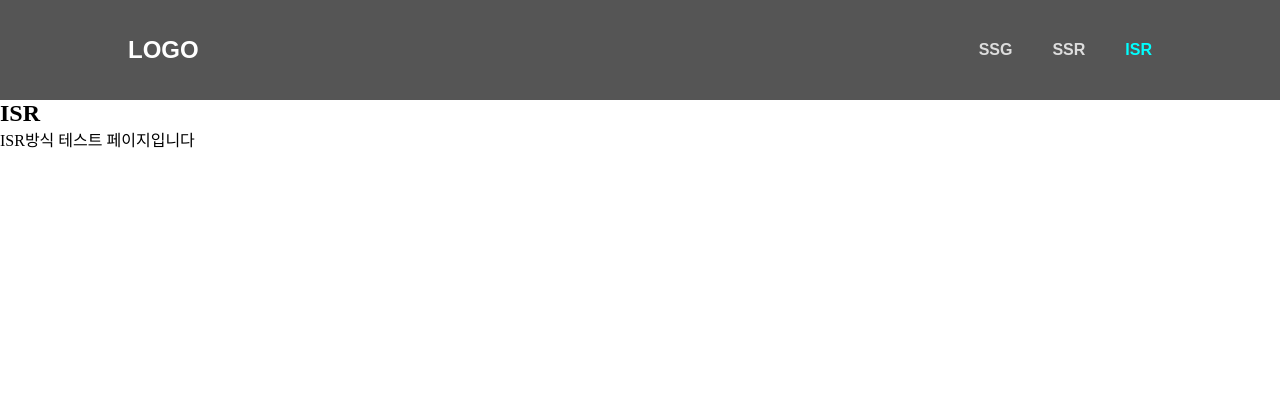
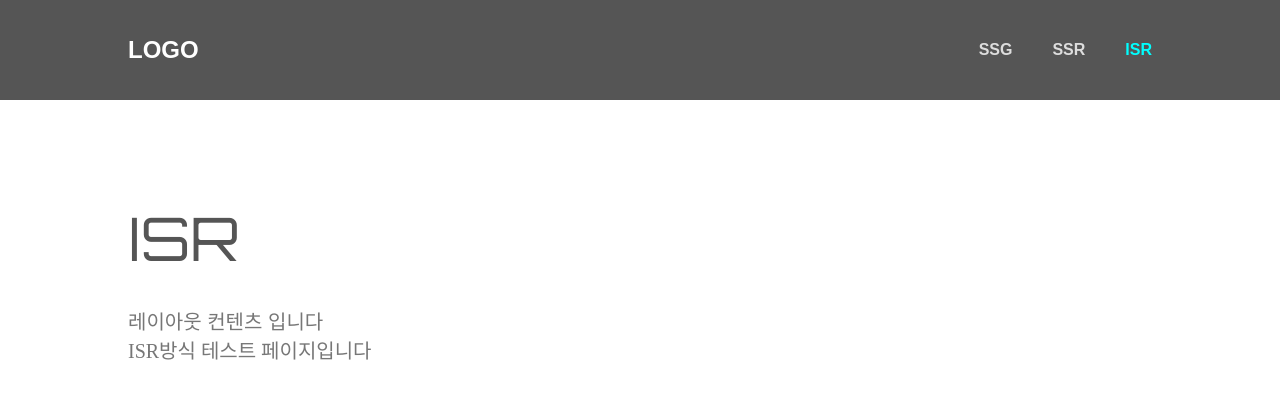
Before and after one commit to minechoo/next-basic, a Next.js app: page /isr in a window 1280 px wide. Shown: the top 398 px of the page. Built offline with nearby package versions, Linux system fonts and the light colour scheme.

Commit message:
font 적용

```diff
--- a/components/SubLayout.jsx
+++ b/components/SubLayout.jsx
@@ -1,5 +1,11 @@
 import Head from 'next/head';
 import Header from './Header';
+import styles from './SubLayout.module.scss';
+import { Orbitron, Noto_Sans_KR } from 'next/font/google';
+
+const orbitron = Orbitron({ subsets: ['latin'], weight: ['400', '500'], preload: true });
+
+const notoSans = Noto_Sans_KR({ subsets: [], weight: ['100', '300'], preload: true });
 
 function SubLayout(props) {
 	return (
@@ -10,8 +16,11 @@ function SubLayout(props) {
 
 			<section>
 				<Header />
-				<h1>{props.name}</h1>
-				{props.children}
+				<div className={styles.subLayout}>
+					<h1 className={orbitron.className}>{props.name}</h1>
+					<p className={notoSans.className}>레이아웃 컨텐츠 입니다</p>
+					{props.children}
+				</div>
 			</section>
 		</>
 	);
--- /dev/null
+++ b/components/SubLayout.module.scss
@@ -0,0 +1,16 @@
+.subLayout {
+	padding: 100px 10vw;
+
+	h1 {
+		font-weight: normal;
+		font-size: 60px;
+		color: #555;
+		margin-bottom: 30px;
+	}
+
+	p {
+		font-weight: 300;
+		font-size: 20px;
+		color: #777;
+	}
+}
```
